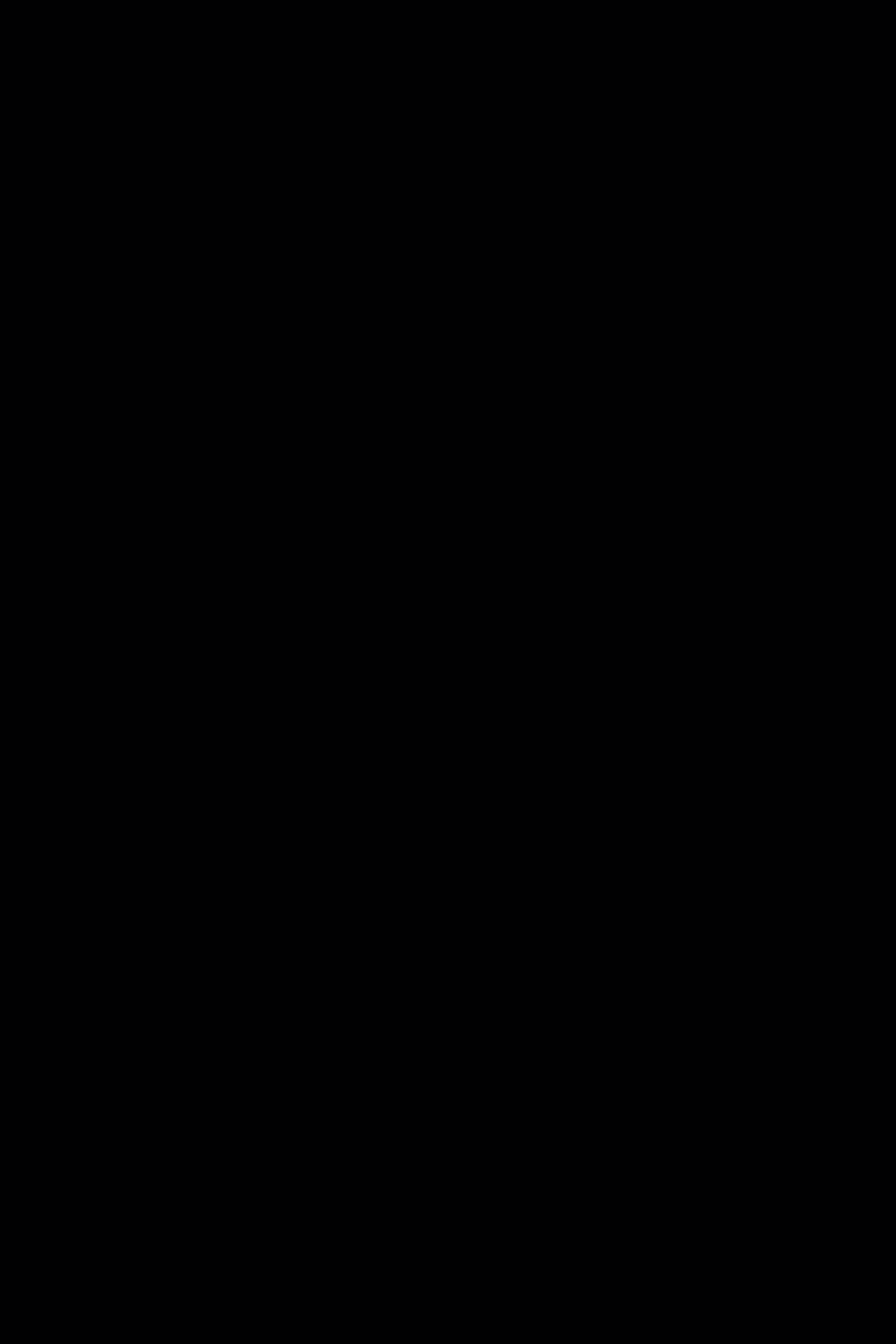
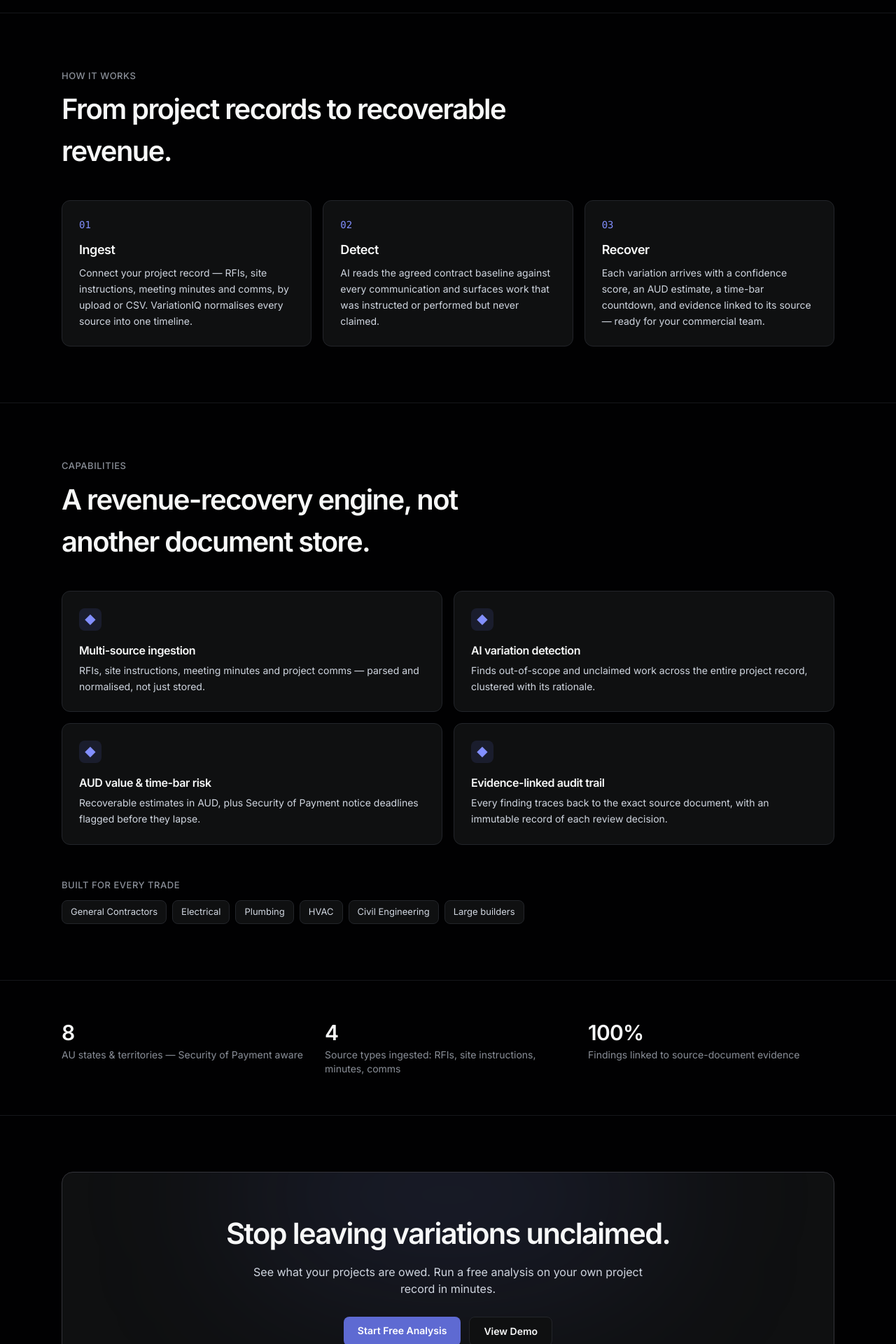
Before and after one commit to nochatom/variation-audit, a Next.js app in the folder frontend/: page /landing in a window 1280 px wide. Shown: the part 880-2800 px from the top of the page at 70% size. Before the commit the page ends 898 px from the top, so only its background shows below. Built offline with nearby package versions, Linux system fonts and the light colour scheme.

Commit message:
Expand VariationIQ landing: how-it-works, capabilities, trades, trust band, CTA, footer

```diff
--- a/frontend/app/landing/page.tsx
+++ b/frontend/app/landing/page.tsx
@@ -76,6 +76,12 @@
           <DashboardMock />
         </section>
       </main>
+
+      <HowItWorks />
+      <Features />
+      <TrustBand />
+      <CtaBanner />
+      <SiteFooter />
     </div>
   );
 }
@@ -225,3 +231,149 @@
     </div>
   );
 }
+
+/* ---------------- section: how it works ---------------- */
+function HowItWorks() {
+  const steps = [
+    {
+      n: "01", title: "Ingest",
+      body: "Connect your project record — RFIs, site instructions, meeting minutes and comms, by upload or CSV. VariationIQ normalises every source into one timeline.",
+    },
+    {
+      n: "02", title: "Detect",
+      body: "AI reads the agreed contract baseline against every communication and surfaces work that was instructed or performed but never claimed.",
+    },
+    {
+      n: "03", title: "Recover",
+      body: "Each variation arrives with a confidence score, an AUD estimate, a time-bar countdown, and evidence linked to its source — ready for your commercial team.",
+    },
+  ];
+  return (
+    <section className="relative border-t border-hairline/60">
+      <div className="mx-auto max-w-6xl px-6 py-20">
+        <p className="va-eyebrow">How it works</p>
+        <h2 className="mt-2 max-w-2xl text-[clamp(1.8rem,3.5vw,2.5rem)] font-semibold tracking-tightest">
+          From project records to recoverable revenue.
+        </h2>
+        <div className="mt-10 grid grid-cols-1 gap-4 md:grid-cols-3">
+          {steps.map((s) => (
+            <div key={s.n} className="va-panel p-6">
+              <div className="font-mono text-sm text-primary-hover">{s.n}</div>
+              <h3 className="mt-3 text-lg font-semibold tracking-tight">{s.title}</h3>
+              <p className="mt-2 text-sm leading-relaxed text-ink-muted">{s.body}</p>
+            </div>
+          ))}
+        </div>
+      </div>
+    </section>
+  );
+}
+
+/* ---------------- section: features ---------------- */
+function Features() {
+  const caps = [
+    { title: "Multi-source ingestion", body: "RFIs, site instructions, meeting minutes and project comms — parsed and normalised, not just stored." },
+    { title: "AI variation detection", body: "Finds out-of-scope and unclaimed work across the entire project record, clustered with its rationale." },
+    { title: "AUD value & time-bar risk", body: "Recoverable estimates in AUD, plus Security of Payment notice deadlines flagged before they lapse." },
+    { title: "Evidence-linked audit trail", body: "Every finding traces back to the exact source document, with an immutable record of each review decision." },
+  ];
+  const trades = ["General Contractors", "Electrical", "Plumbing", "HVAC", "Civil Engineering", "Large builders"];
+  return (
+    <section className="relative border-t border-hairline/60">
+      <div className="mx-auto max-w-6xl px-6 py-20">
+        <p className="va-eyebrow">Capabilities</p>
+        <h2 className="mt-2 max-w-2xl text-[clamp(1.8rem,3.5vw,2.5rem)] font-semibold tracking-tightest">
+          A revenue-recovery engine, not another document store.
+        </h2>
+        <div className="mt-10 grid grid-cols-1 gap-4 sm:grid-cols-2">
+          {caps.map((c) => (
+            <div key={c.title} className="va-panel p-6">
+              <div className="grid h-8 w-8 place-items-center rounded-md bg-primary/15 text-primary-hover">◆</div>
+              <h3 className="mt-4 text-base font-semibold tracking-tight">{c.title}</h3>
+              <p className="mt-1.5 text-sm leading-relaxed text-ink-muted">{c.body}</p>
+            </div>
+          ))}
+        </div>
+
+        <div className="mt-12">
+          <p className="va-eyebrow mb-3">Built for every trade</p>
+          <div className="flex flex-wrap gap-2">
+            {trades.map((t) => (
+              <span key={t} className="rounded-md border border-hairline bg-surface-1 px-3 py-1.5 text-[13px] text-ink-muted">
+                {t}
+              </span>
+            ))}
+          </div>
+        </div>
+      </div>
+    </section>
+  );
+}
+
+/* ---------------- section: trust band (truthful, capability-framed) ---------------- */
+function TrustBand() {
+  const items = [
+    { k: "8", label: "AU states & territories — Security of Payment aware" },
+    { k: "4", label: "Source types ingested: RFIs, site instructions, minutes, comms" },
+    { k: "100%", label: "Findings linked to source-document evidence" },
+  ];
+  return (
+    <section className="relative border-t border-hairline/60">
+      <div className="mx-auto max-w-6xl px-6 py-14">
+        <div className="grid grid-cols-1 gap-6 sm:grid-cols-3">
+          {items.map((i) => (
+            <div key={i.k} className="text-center sm:text-left">
+              <div className="text-3xl font-semibold tracking-tight text-ink">{i.k}</div>
+              <div className="mt-1 text-sm text-ink-subtle">{i.label}</div>
+            </div>
+          ))}
+        </div>
+      </div>
+    </section>
+  );
+}
+
+/* ---------------- section: closing CTA ---------------- */
+function CtaBanner() {
+  return (
+    <section className="relative border-t border-hairline/60">
+      <div className="mx-auto max-w-6xl px-6 py-20">
+        <div className="relative overflow-hidden rounded-xl border border-hairline-strong bg-surface-1 p-10 text-center sm:p-14">
+          <div aria-hidden className="pointer-events-none absolute -top-24 left-1/2 h-64 w-[600px] -translate-x-1/2 rounded-full bg-primary/15 blur-[120px]" />
+          <h2 className="relative text-[clamp(1.8rem,3.5vw,2.6rem)] font-semibold tracking-tightest">
+            Stop leaving variations unclaimed.
+          </h2>
+          <p className="relative mx-auto mt-3 max-w-xl text-ink-muted">
+            See what your projects are owed. Run a free analysis on your own project record in minutes.
+          </p>
+          <div className="relative mt-7 flex flex-wrap justify-center gap-3">
+            <Link href="/login" className="rounded-md bg-primary px-5 py-2.5 text-sm font-semibold text-white transition-colors hover:bg-primary-hover">
+              Start Free Analysis
+            </Link>
+            <Link href="#demo" className="rounded-md border border-hairline bg-surface-1 px-5 py-2.5 text-sm font-semibold text-ink transition-colors hover:bg-surface-2">
+              View Demo
+            </Link>
+          </div>
+        </div>
+      </div>
+    </section>
+  );
+}
+
+/* ---------------- footer ---------------- */
+function SiteFooter() {
+  return (
+    <footer className="relative border-t border-hairline/60">
+      <div className="mx-auto flex max-w-6xl flex-col items-start justify-between gap-4 px-6 py-10 sm:flex-row sm:items-center">
+        <div className="flex items-center gap-2.5">
+          <span className="grid h-6 w-6 place-items-center rounded-sm bg-primary text-xs font-bold text-white">V</span>
+          <span className="text-sm font-semibold tracking-tight">VariationIQ</span>
+          <span className="text-[12px] text-ink-subtle">· AI revenue recovery for Australian construction</span>
+        </div>
+        <p className="text-[12px] text-ink-tertiary">
+          © 2026 VariationIQ · Estimates only — not legal advice.
+        </p>
+      </div>
+    </footer>
+  );
+}
```
